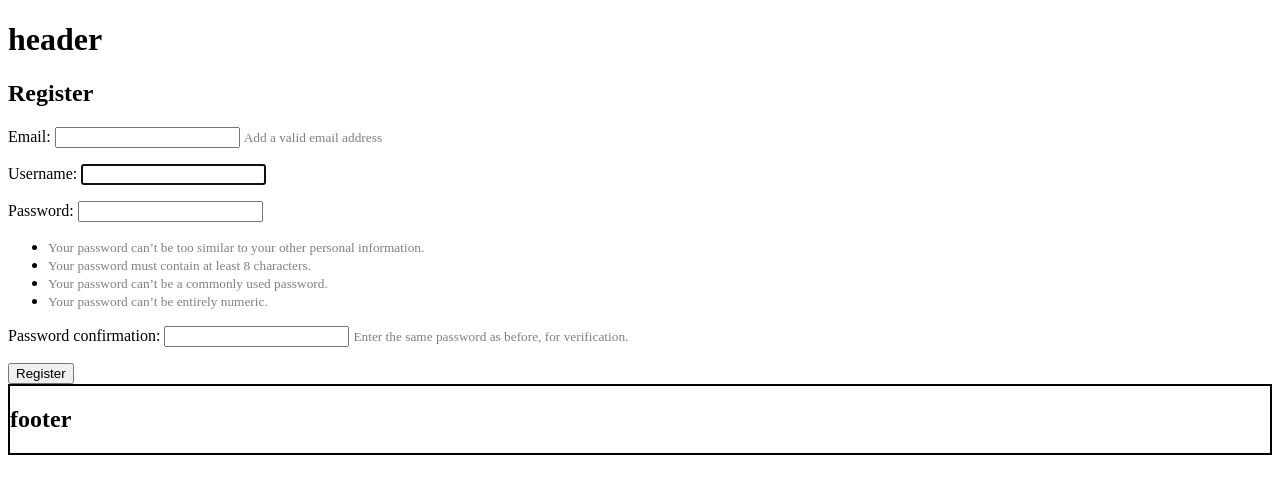
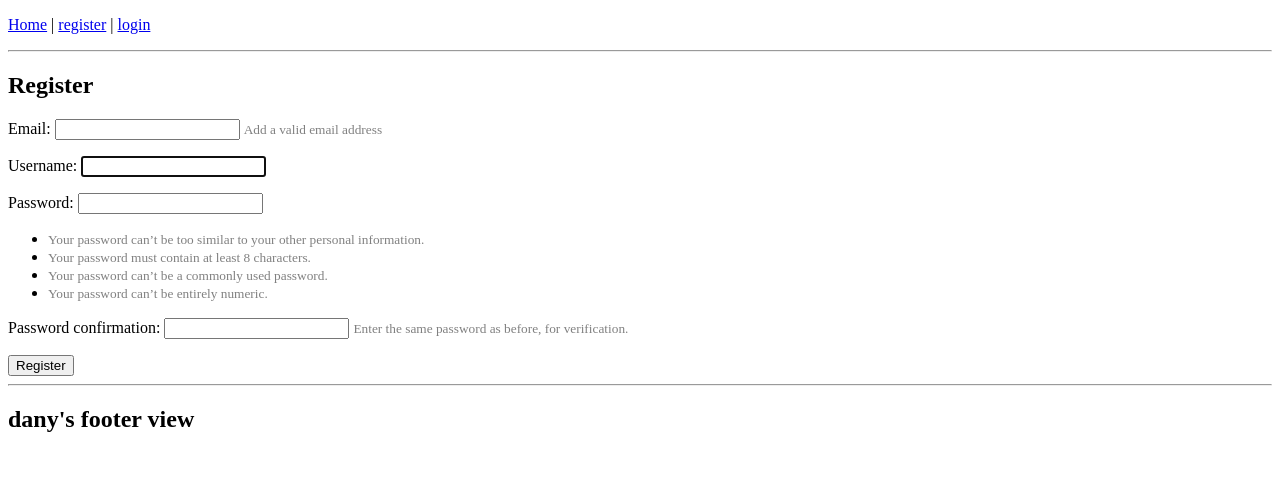
Before and after one commit to danyryabb/py_isp, a Django app: page /register/ in a window 1280 px wide. Shown: the top 494 px of the page. Run offline with Django 3.2, Linux system fonts and the light colour scheme.

Commit message:
add register & login & logout

```diff
--- a/myblog/myblogg/templates/base.html
+++ b/myblog/myblogg/templates/base.html
@@ -3,7 +3,20 @@
 
 <head>
     <title>title</title>
-    <h1>header</h1>
+    {% if request.user.is_authenticated %}
+        <p>
+            <a href="{% url 'home' %}">Home</a> |
+            <a href="{% url 'logout' %}">logout</a>
+        </p>
+        <p>hello, {{request.user.username}}</p>
+    {% else %}
+        <p>
+            <a href="{% url 'home' %}">Home</a> |
+            <a href="{% url 'register' %}">register</a> |
+            <a href="{% url 'login' %}">login</a>
+        </p>
+    {% endif %}
+    <hr>
 </head>
 
 <body>
@@ -12,9 +25,8 @@
 </body>
 
 <footer>
-    <div style="border: 2px solid #000;">
-        <h2>footer</h2>
-    </div>
+    <hr>
+    <h2>dany's footer view</h2>
 </footer>
 
 </html>
--- a/myblog/myblogg/useraccount/forms.py
+++ b/myblog/myblogg/useraccount/forms.py
@@ -1,5 +1,6 @@
 from django import forms
 from django.contrib.auth.forms import UserCreationForm
+from django.contrib.auth import authenticate
 from useraccount.models import Account
 
 
@@ -9,3 +10,18 @@ class RegistrationForm(UserCreationForm):
     class Meta:
         model = Account
         fields = ("email", "username", "password1", "password2")
+
+
+class AccountAuthenticationForm(forms.ModelForm):
+    password = forms.CharField(label='Password', widget=forms.PasswordInput)
+
+    def clean(self):
+        if self.is_valid():
+            email = self.cleaned_data['email']
+            password = self.cleaned_data['password']
+            if not authenticate(email=email, password=password):
+                raise forms.ValidationError("Invalid login")
+
+    class Meta:
+        model = Account
+        fields = ("email", "password")
--- a/myblog/myblogg/useraccount/views.py
+++ b/myblog/myblogg/useraccount/views.py
@@ -1,7 +1,6 @@
 from django.shortcuts import render, redirect
-from django.contrib.auth import login, authenticate
-from useraccount.forms import RegistrationForm
-# Create your views here.
+from django.contrib.auth import login, authenticate, logout
+from useraccount.forms import RegistrationForm, AccountAuthenticationForm
 
 
 def registration_view(request):
@@ -21,3 +20,29 @@ def registration_view(request):
         form = RegistrationForm()
         context['registration_form'] = form
     return render(request, 'useraccount/register.html', context)
+
+
+def logout_view(request):
+    logout(request)
+    return redirect('home')
+
+
+def login_view(request):
+    context = {}
+    user = request.user
+    if user.is_authenticated:
+        return redirect('home')
+
+    if request.POST:
+        form = AccountAuthenticationForm(request.POST)
+        if form.is_valid():
+            email = request.POST['email']
+            password = request.POST['password']
+            user = authenticate(email=email, password=password)
+            if user:
+                login(request, user)
+                return redirect('home')
+    else:
+        form = AccountAuthenticationForm()
+    context['login_form'] = form
+    return render(request, 'useraccount/login.html', context)
```
Also changed, not shown: myblog/myblogg/useraccount/templates/useraccount/login.html (added, +34 -0 lines), 3 other files.
